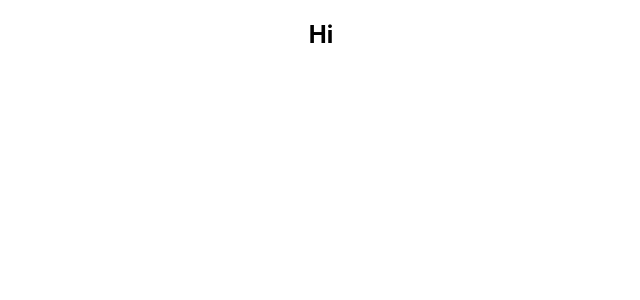
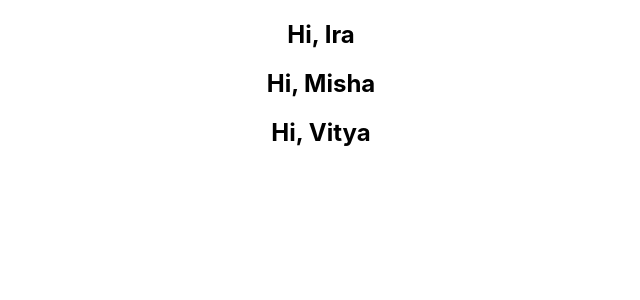
Before and after one commit to ViktorPalchynskyi/Learning-TS, a React (Create React App) app in the folder react_ts/: page / in a window 1280 px wide. Shown: the top 300 px of the page, without its empty margins (319-959 px from the left). Built offline with nearby package versions, Linux system fonts and the light colour scheme.

Commit message:
26.08.24  - props with types

```diff
--- a/react_ts/src/App.tsx
+++ b/react_ts/src/App.tsx
@@ -4,7 +4,9 @@ import Greeter from './components/Greeter/Greeter';
 function App() {
     return (
         <div className="App">
-            <Greeter />
+            <Greeter person="Ira" />
+            <Greeter person="Misha" />
+            <Greeter person="Vitya" />
         </div>
     );
 }
--- a/react_ts/src/components/Greeter/Greeter.tsx
+++ b/react_ts/src/components/Greeter/Greeter.tsx
@@ -1,14 +1,9 @@
 import React from 'react';
 
-export default function Greeter(): JSX.Element {
-    return <h2>Hi</h2>;
+type GeeterProps = {
+    person: string;
+};
+
+export default function Greeter({ person }: GeeterProps): JSX.Element {
+    return <h2>Hi, {person}</h2>;
 }
-
-const Greeter1: React.FC = () => (
-    <p>
-        Lorem ipsum dolor sit amet consectetur adipisicing elit.
-        Debitis neque provident est in saepe illum nemo quam, eaque,
-        dolores temporibus eos aliquam corrupti commodi blanditiis
-        nisi quas minus laudantium vel?
-    </p>
-);
```
